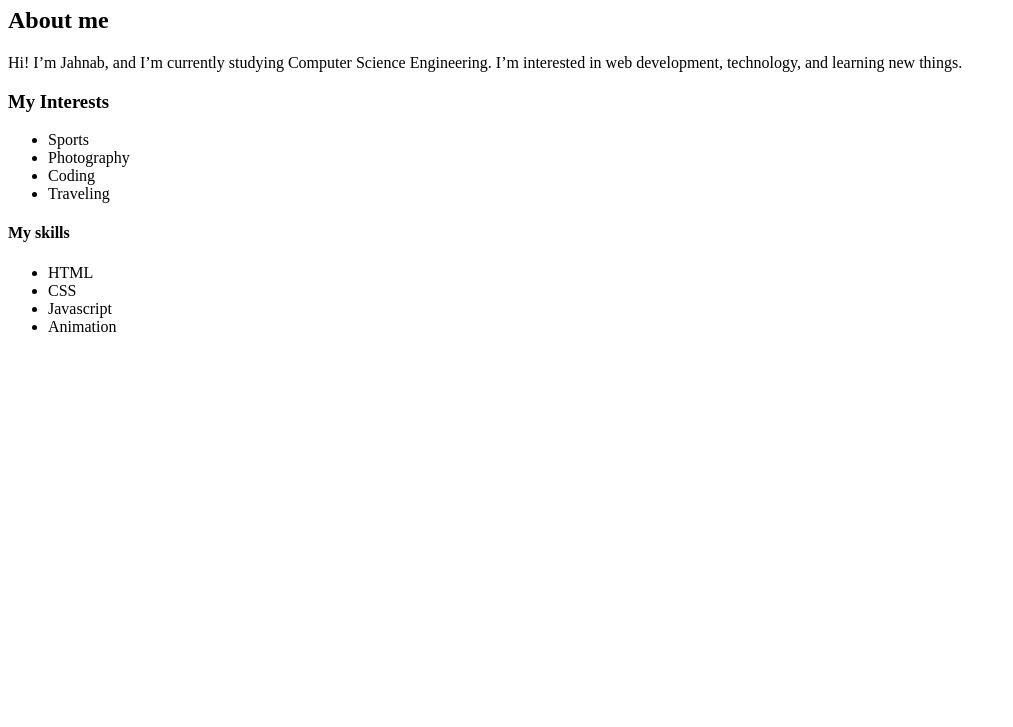
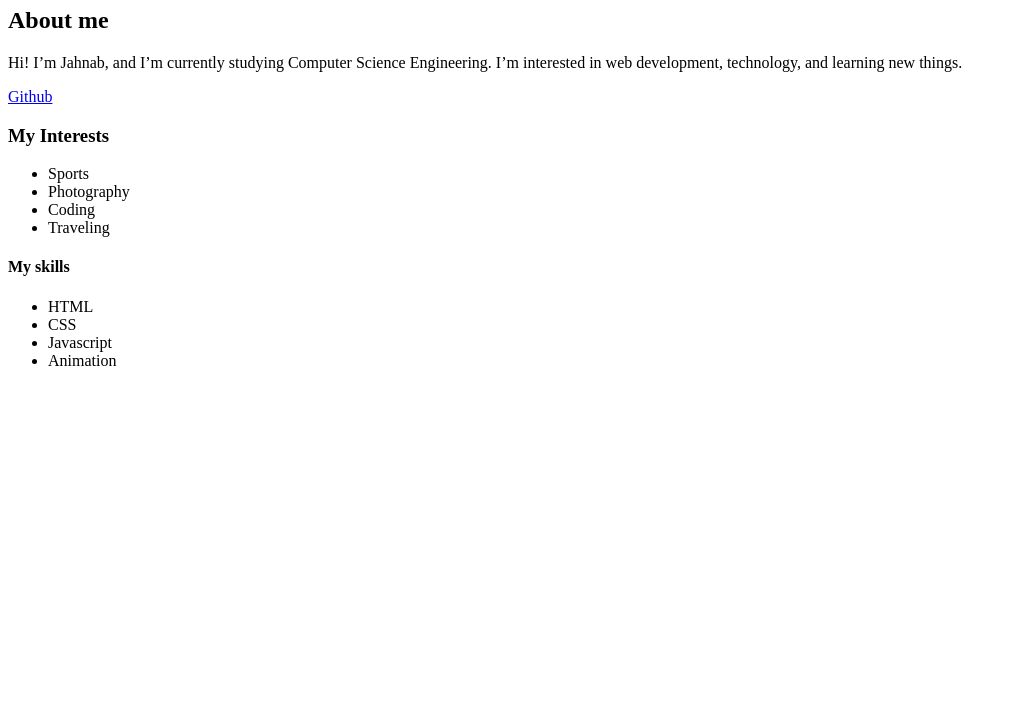
Before and after one commit to Jahnabdas/Assignment, a plain HTML site: page index.html in a window 1280 px wide. Shown: the part 73-800 px from the top of the page, without its empty margins (0-1013 px from the left). Drawn offline with Linux system fonts and the light colour scheme.

Commit message:
Update index.html

```diff
--- a/index.html
+++ b/index.html
@@ -13,6 +13,7 @@
       Hi! I’m Jahnab, and I’m currently studying Computer Science Engineering.
       I’m interested in web development, technology, and learning new things.
     </p>
+    <a href="https://github.com/Jahnabdas">Github</a>
     <h3>My Interests</h3>
     <ul>
       <li>Sports</li>
```
